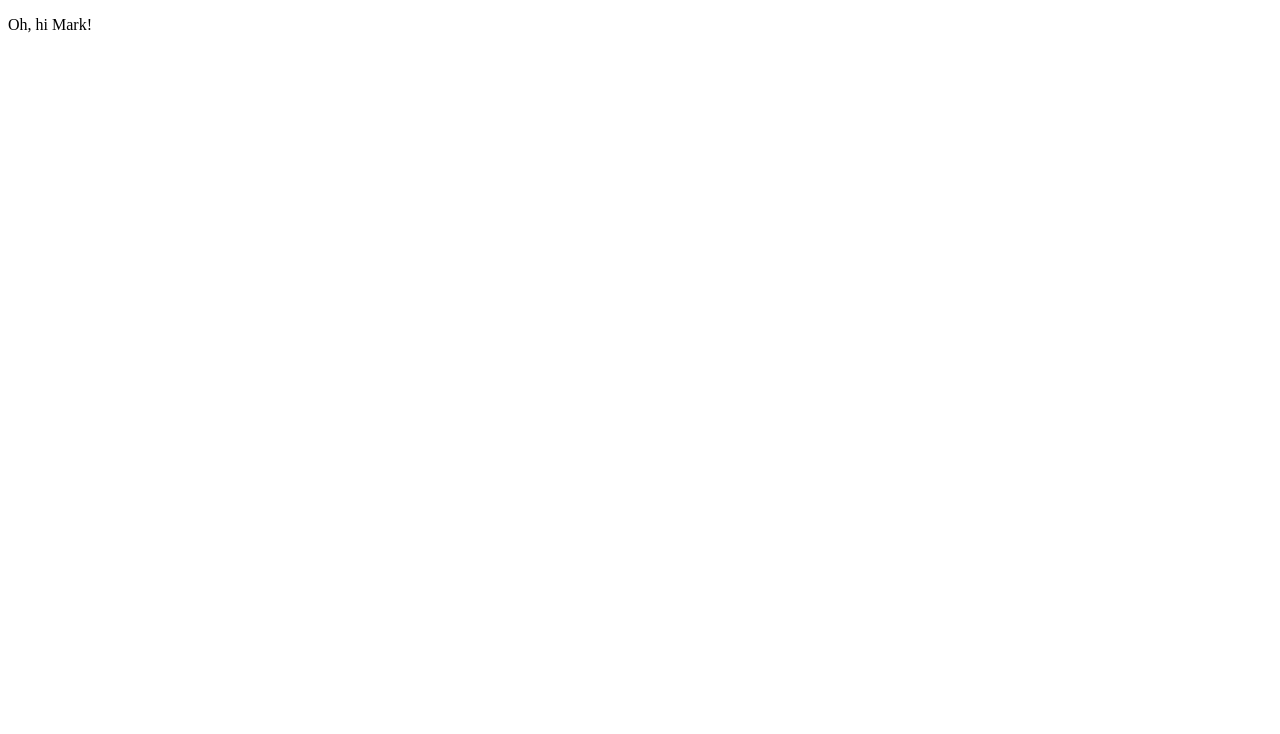
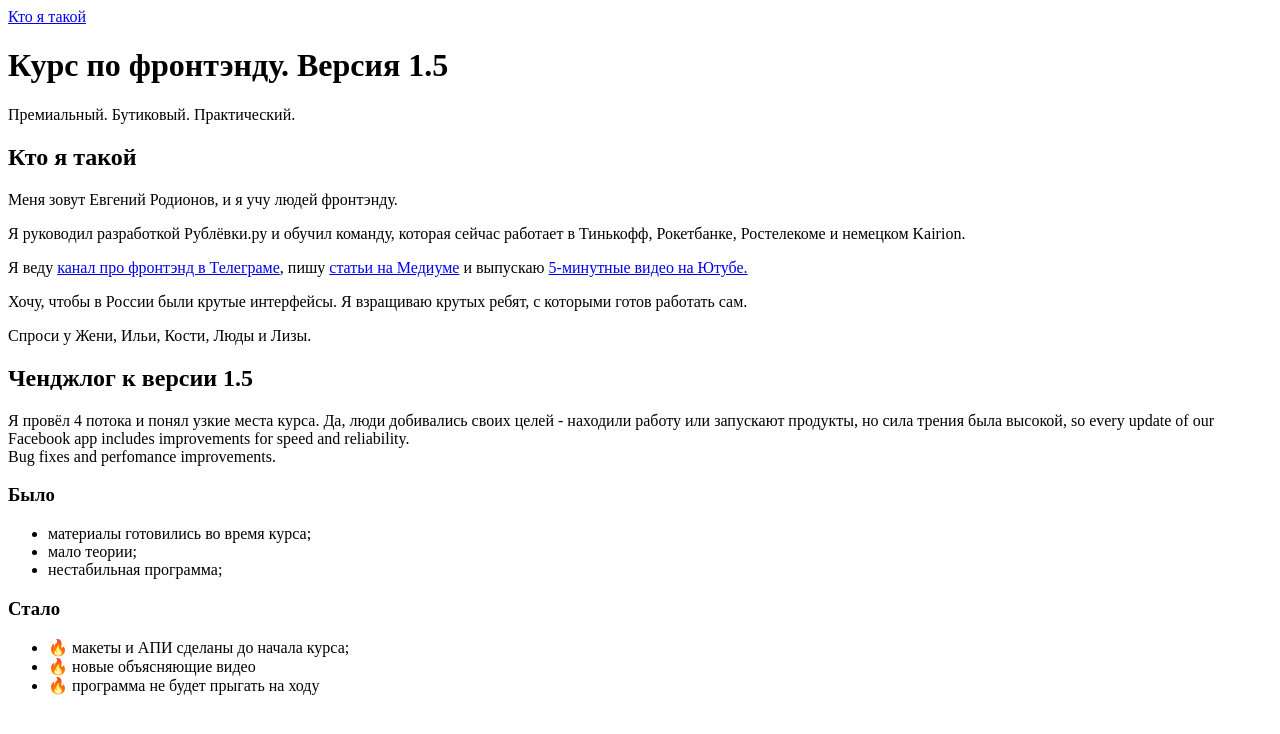
Before and after one commit to fridaynite/verstka, a plain HTML site: page index.html in a window 1280 px wide. Drawn offline with Linux system fonts and the light colour scheme.

Commit message:
completed the third lesson

```diff
--- a/index.html
+++ b/index.html
@@ -1,13 +1,56 @@
 <!DOCTYPE html>
-<html lang="ry">
+<html lang="ru">
 
 <head>
     <meta charset="utf-8">
-    <title>Заголовок страницы</title>
+    <title>Курс по фронтэнду 1.5</title>
 </head>
 
 <body>
-    <p>Oh, hi Mark!</p>
+    <header>
+        <nav>
+            <a href="#">Кто я такой</a>
+        </nav>
+        <h1>Курс по фронтэнду. Версия 1.5</h1>
+        <p>Премиальный. Бутиковый. Практический.</p>
+    </header>
+
+    <main>
+        <section>
+            <h2>Кто я такой</h2>
+            <p>Меня зовут Евгений Родионов, и я учу людей фронтэнду.</p>
+            <p>Я руководил разработкой Рублёвки.ру и обучил команду, которая сейчас работает в Тинькофф, Рокетбанке, Ростелекоме
+                и немецком Kairion.</p>
+            <p>Я веду
+                <a href="#">канал про фронтэнд в Телеграме</a>, пишу
+                <a href="#">статьи на Медиуме</a> и выпускаю
+                <a href="#">5-минутные видео на Ютубе.</a>
+            </p>
+            <p>Хочу, чтобы в России были крутые интерфейсы. Я взращиваю крутых ребят, с которыми готов работать сам.</p>
+            <aside>Спроси у Жени, Ильи, Кости, Люды и Лизы.</aside>
+        </section>
+
+        <section>
+            <h2>Ченджлог к версии 1.5</h2>
+            <p>Я провёл 4 потока и понял узкие места курса. Да, люди добивались своих целей - находили работу или запускают
+                продукты, но сила трения была высокой, so every update of our Facebook app includes improvements for speed
+                and reliability.
+                <br>Bug fixes and perfomance improvements.</p>
+            <h3>Было</h3>
+            <ul>
+                <li>материалы готовились во время курса;</li>
+                <li>мало теории;</li>
+                <li>нестабильная программа;</li>
+            </ul>
+
+            <h3>Стало</h3>
+            <ul>
+                <li>&#x1F525; макеты и АПИ сделаны до начала курса;</li>
+                <li>&#x1F525; новые объясняющие видео</li>
+                <li>&#x1F525; программа не будет прыгать на ходу</li>
+            </ul>
+        </section>
+    </main>
 </body>
 
 </html>
```
